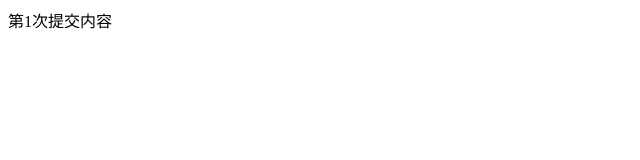
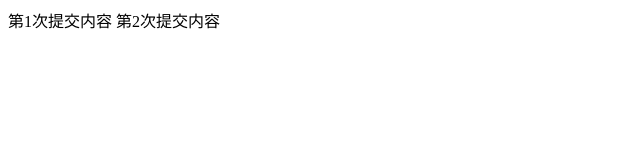
Before and after one commit to LSR2017081166/git2, a plain HTML site: page index.html in a window 1280 px wide. Shown: the whole page, without its empty margins (0-640 px from the left). Drawn offline with Linux system fonts and the light colour scheme.

Commit message:
第二次提交

```diff
--- a/index.html
+++ b/index.html
@@ -7,5 +7,6 @@
 </head>
 <body>
     第1次提交内容
+    第2次提交内容
 </body>
 </html>
```
